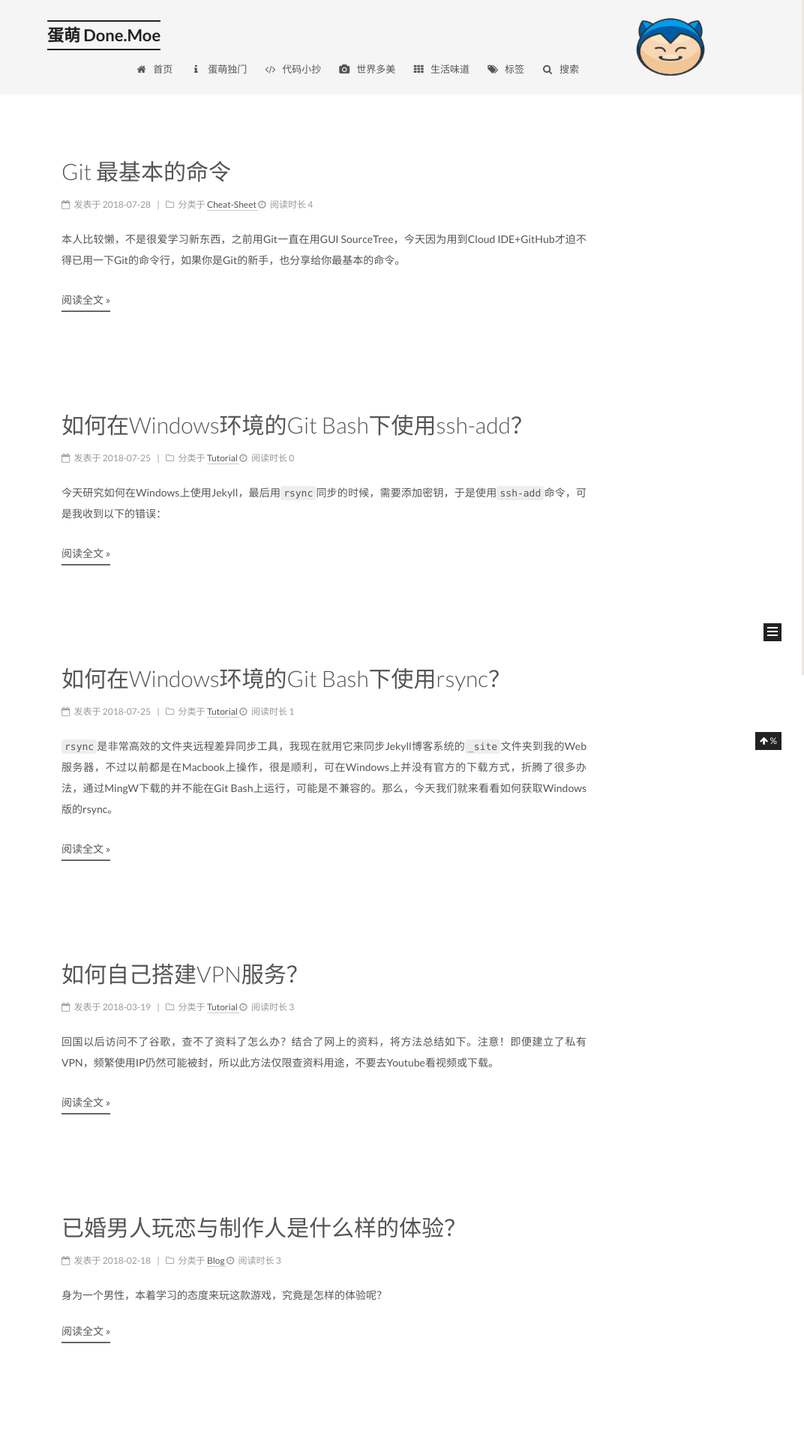
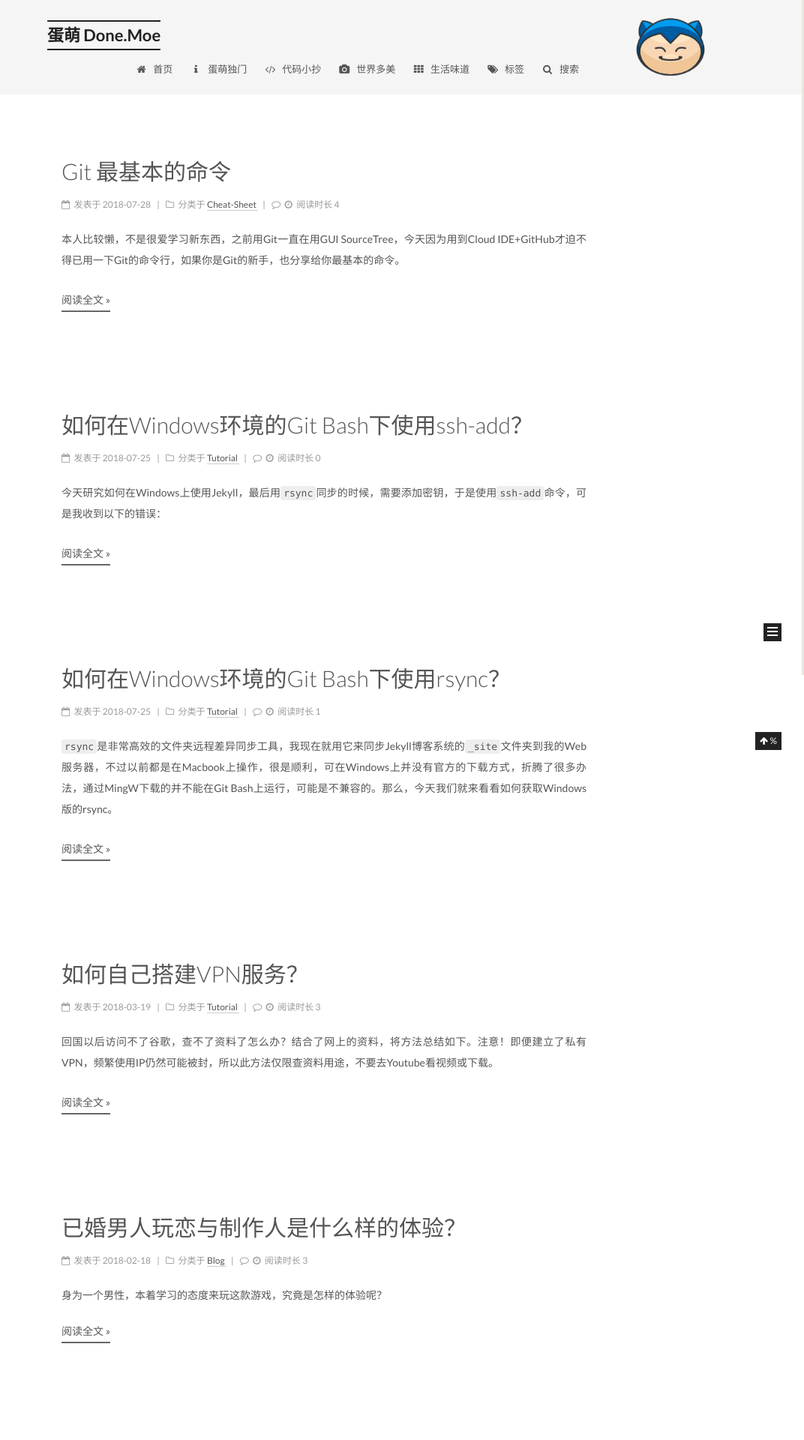
Before and after one commit to ikemanet/ikemanet.github.io, a Jekyll site: the page built from index.html, in a window 1280 px wide. Shown: the top 1920 px of the page at 75% size, without its empty margins (208-1280 px from the left). Built offline with Jekyll 4.4.1, drawn with Linux system fonts in a browser that asks for light colours; the list of posts is cut into pages by our own code; comment, search, counter and statistics services are not loaded.

Commit message:
disabled valine

```diff
--- a/_config.yml
+++ b/_config.yml
@@ -412,7 +412,7 @@
 
 # Disqus
 disqus:
-  enable: false
+  enable: true
   shortname: ike-ma
   count: true
   # hide comments (visitors need to click to load the comments)
@@ -420,7 +420,7 @@
   hide: false
 
 valine:
-  enable: true
+  enable: false
 
 # Hypercomments
 #hypercomments_id:
```
